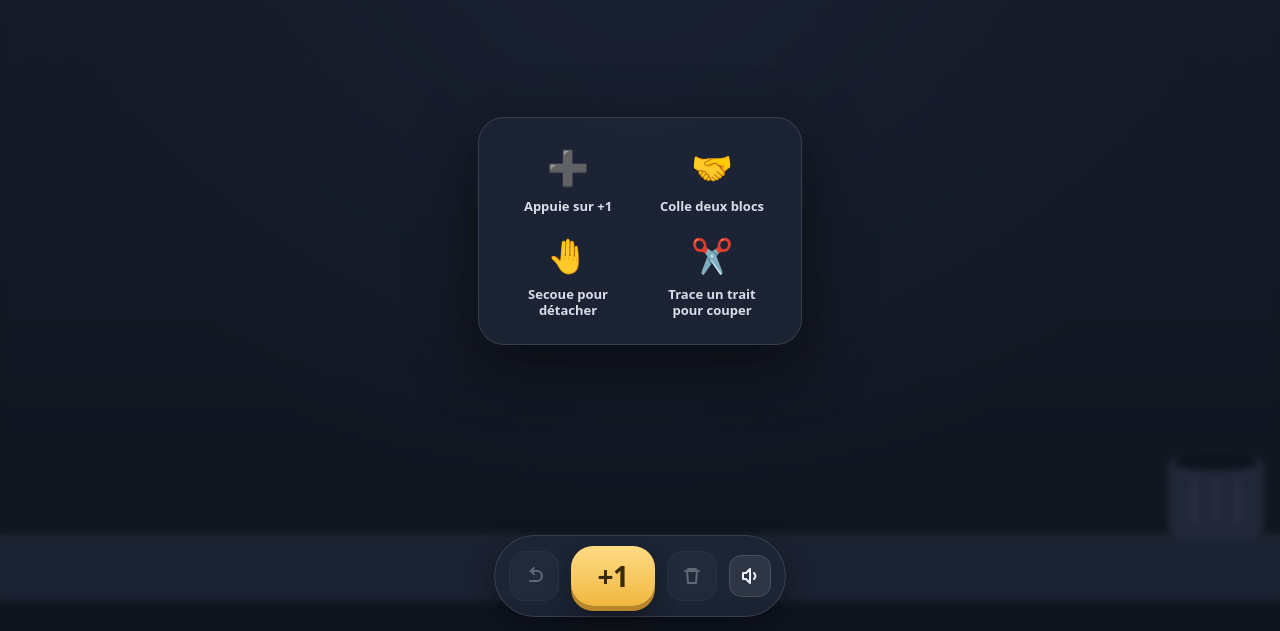
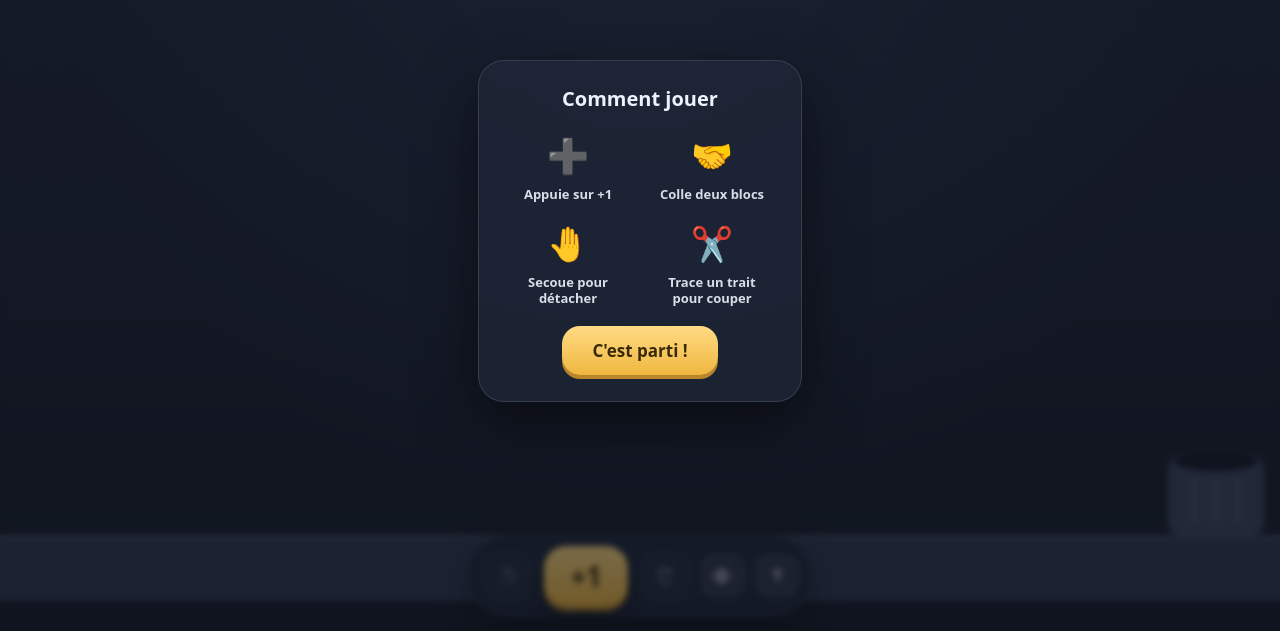
Before and after one commit to Wins9393/blocks, a React (Vite) app: page / in a window 1280 px wide. Shown: the part 169-800 px from the top of the page. Built offline with nearby package versions, Linux system fonts and the light colour scheme.

Commit message:
Carte d'aide modale et bouton pour la rouvrir

```diff
--- a/src/App.tsx
+++ b/src/App.tsx
@@ -16,6 +16,7 @@ export default function App() {
     full: false,
   });
   const [prefs, setPrefs] = useState(loadPrefs);
+  const [hintsOpen, setHintsOpen] = useState(() => !prefs.hintsSeen);
 
   useEffect(() => {
     const canvas = canvasRef.current;
@@ -37,24 +38,23 @@ export default function App() {
     savePrefs(prefs);
   }, [prefs]);
 
-  const dismissHints = useCallback(() => {
+  const closeHints = useCallback(() => {
+    setHintsOpen(false);
     setPrefs((p) => (p.hintsSeen ? p : { ...p, hintsSeen: true }));
   }, []);
 
   return (
     <div className="app">
-      <canvas ref={canvasRef} className="stage" onPointerDown={dismissHints} />
-      {!prefs.hintsSeen && <Hints onDismiss={dismissHints} />}
+      <canvas ref={canvasRef} className="stage" />
+      {hintsOpen && <Hints onClose={closeHints} />}
       <Toolbar
         state={state}
         muted={prefs.muted}
-        onAdd={() => {
-          dismissHints();
-          gameRef.current?.spawnOne();
-        }}
+        onAdd={() => gameRef.current?.spawnOne()}
         onUndo={() => gameRef.current?.undo()}
         onClear={() => gameRef.current?.clearAll()}
         onToggleMute={() => setPrefs((p) => ({ ...p, muted: !p.muted }))}
+        onHelp={() => setHintsOpen(true)}
       />
     </div>
   );
--- a/src/styles.css
+++ b/src/styles.css
@@ -40,6 +40,7 @@ body,
 
 .toolbar {
   position: fixed;
+  z-index: 5;
   left: 50%;
   bottom: calc(14px + env(safe-area-inset-bottom, 0px));
   transform: translateX(-50%);
@@ -143,6 +144,7 @@ button:disabled {
 .hints {
   position: fixed;
   inset: 0;
+  z-index: 10;
   display: grid;
   place-items: center;
   background: rgba(12, 16, 24, 0.55);
@@ -151,14 +153,42 @@ button:disabled {
 }
 
 .hints-card {
-  display: grid;
-  grid-template-columns: repeat(2, minmax(0, 1fr));
-  gap: 18px 26px;
-  padding: 26px 30px;
+  display: flex;
+  flex-direction: column;
+  align-items: center;
+  gap: 20px;
+  padding: 24px 30px 26px;
   border-radius: 26px;
   background: var(--panel);
   border: 1px solid var(--panel-edge);
   box-shadow: 0 20px 60px rgba(0, 0, 0, 0.5);
+}
+
+.hints-title {
+  margin: 0;
+  font-size: 20px;
+  font-weight: 800;
+}
+
+.hints-grid {
+  display: grid;
+  grid-template-columns: repeat(2, minmax(0, 1fr));
+  gap: 18px 26px;
+}
+
+.hints-close {
+  padding: 13px 30px;
+  border-radius: 18px;
+  font-size: 17px;
+  font-weight: 800;
+  background: linear-gradient(180deg, #ffdb85, #f0b73f);
+  color: #3a2b06;
+  box-shadow: 0 4px 0 #b9862a;
+}
+
+.hints-close:active {
+  transform: translateY(3px);
+  box-shadow: 0 1px 0 #b9862a;
 }
 
 .hint {
@@ -189,3 +219,15 @@ button:disabled {
     opacity: 1;
   }
 }
+
+/* Cinq boutons doivent tenir sur un ecran de telephone. */
+@media (max-width: 420px) {
+  .toolbar {
+    gap: 8px;
+    padding: 9px 11px;
+  }
+
+  .add-btn {
+    width: 76px;
+  }
+}
--- a/src/ui/Hints.tsx
+++ b/src/ui/Hints.tsx
@@ -1,5 +1,5 @@
 interface Props {
-  onDismiss: () => void;
+  onClose: () => void;
 }
 
 const HINTS = [
@@ -9,10 +9,16 @@ const HINTS = [
   { icon: '✂️', label: 'Trace un trait pour couper' },
 ];
 
-export default function Hints({ onDismiss }: Props) {
+/**
+ * Volontairement modale : un enfant balaie l'écran des qu'il s'allume, donc une
+ * carte qui se ferme au premier contact disparaît avant d'avoir été lue.
+ */
+export default function Hints({ onClose }: Props) {
   return (
-    <div className="hints" onPointerDown={onDismiss}>
+    <div className="hints">
       <div className="hints-card">
+        <h1 className="hints-title">Comment jouer</h1>
+        <div className="hints-grid">
           {HINTS.map((h) => (
             <div className="hint" key={h.label}>
               <span className="hint-icon">{h.icon}</span>
@@ -20,6 +26,10 @@ export default function Hints({ onDismiss }: Props) {
             </div>
           ))}
         </div>
+        <button className="hints-close" onClick={onClose}>
+          C&apos;est parti !
+        </button>
+      </div>
     </div>
   );
 }
--- a/src/ui/Toolbar.tsx
+++ b/src/ui/Toolbar.tsx
@@ -8,9 +8,18 @@ interface Props {
   onUndo: () => void;
   onClear: () => void;
   onToggleMute: () => void;
+  onHelp: () => void;
 }
 
-export default function Toolbar({ state, muted, onAdd, onUndo, onClear, onToggleMute }: Props) {
+export default function Toolbar({
+  state,
+  muted,
+  onAdd,
+  onUndo,
+  onClear,
+  onToggleMute,
+  onHelp,
+}: Props) {
   const [armed, setArmed] = useState(false);
 
   // Le bouton « tout effacer » demande deux appuis : un enfant ne vide pas
@@ -79,6 +88,13 @@ export default function Toolbar({ state, muted, onAdd, onUndo, onClear, onToggle
         )}
       </button>
 
+      <button className="icon-btn small" onClick={onHelp} aria-label="Comment jouer" title="Comment jouer">
+        <svg viewBox="0 0 24 24" aria-hidden="true">
+          <path d="M9.2 9.3a2.9 2.9 0 1 1 3.9 2.7c-.7.3-1.1.9-1.1 1.7v.5" />
+          <path d="M12 17.6v.01" />
+        </svg>
+      </button>
+
       {state.full && <div className="warning">C&apos;est plein !</div>}
     </div>
   );
```
Lines whose indentation alone changed are shown as unchanged.
